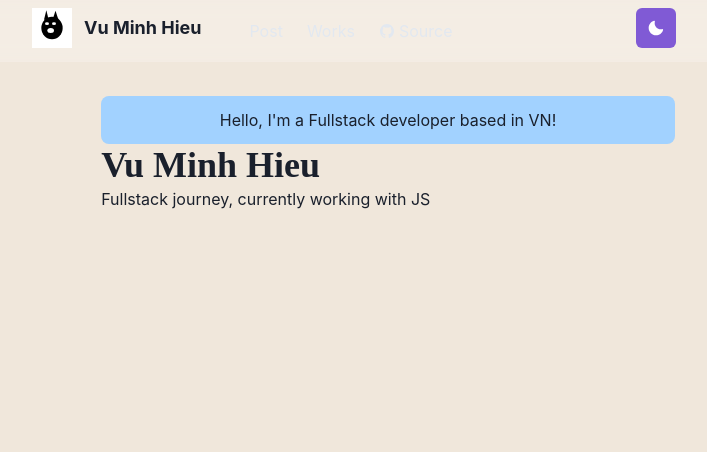
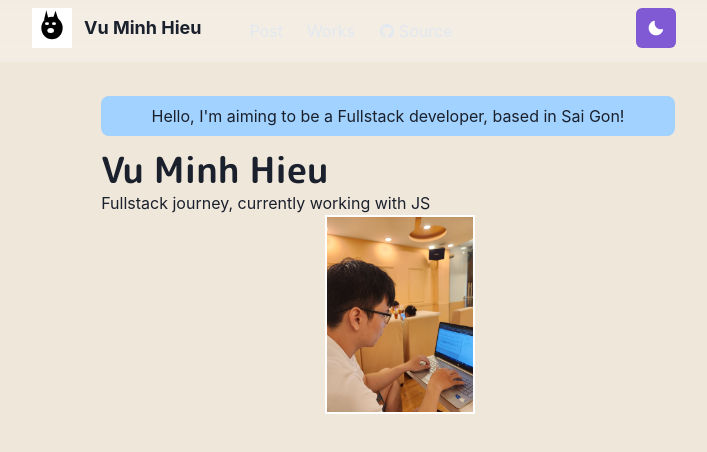
Before and after one commit to miohieu/myhomepage, a Next.js app: page / in a window 1280 px wide. Shown: the top 452 px of the page, without its empty margins (252-959 px from the left). Built offline with nearby package versions, Linux system fonts and the light colour scheme.

Commit message:
add profile pic

```diff
--- /dev/null
+++ b/components/font.js
@@ -0,0 +1,6 @@
+const Fonts = () => (
+  <style jsx global>{`
+    @import url('https://fonts.googleapis.com/css2?family=M+PLUS+Rounded+1c:wght@300;700&display=swap');
+  `}</style>
+)
+export default Fonts
--- /dev/null
+++ b/components/layout/profileImage.js
@@ -0,0 +1,13 @@
+import Image from 'next/image'
+import profile from "../../public/profile.JPG"
+
+const imageStyle = {
+  borderRadius: 'full',
+  border: '2px solid #fff',
+}
+
+export default function ProfileImage() {
+  return (
+    <Image src={profile} width={150} height={150} style={imageStyle} alt="profile" />
+  )
+}
--- a/components/navbar.js
+++ b/components/navbar.js
@@ -93,7 +93,7 @@ const Navbar = props => {
             Source
           </LinkItem>
         </Stack>
-        <ThemeToggleButton />
+      <ThemeToggleButton/>
         <Box flex={1} align="right">
           <Box
             ml={3}
--- a/pages/_app.js
+++ b/pages/_app.js
@@ -1,8 +1,11 @@
 import { ChakraProvider } from '@chakra-ui/react'
 import Layout from '../components/layout/main'
+import Fonts from '../components/font'
 import theme from '../libs/themes.js'
 const Website = ({ Component, pageProps, router }) => (
+
   <ChakraProvider theme={theme}>
+    <Fonts/>
     <Layout router={router}>
       <Component {...pageProps} key={router.route} />
     </Layout>
--- a/pages/index.js
+++ b/pages/index.js
@@ -1,21 +1,24 @@
 import { Container, Box, Heading } from '@chakra-ui/react'
-import { Main } from 'next/document'
+import Image from '../components/layout/profileImage.js'
+import profilePicture from '../public/profile.JPG'
 
 const Page = () => (
   <Container>
-    <Box borderRadius="lg" bg="#a2d2ff" p={3} align="center">
-      Hello, I&apos;m a Fullstack developer based in VN!
+    <Box borderRadius="lg" bg="#a2d2ff" p={2} align="center">
+      Hello, I&apos;m aiming to be a Fullstack developer, based in Sai Gon!
     </Box>
     <Box display={{ md: 'flex' }}>
       <Box flexGrow={1}>
-        <Heading as="h2" variant="page-title">
-            Vu Minh Hieu
+        <Heading as="h2" mt={3} variant="page-title">
+          Vu Minh Hieu
         </Heading>
-        <p> Fullstack journey, currently working with JS  </p>
+        <p> Fullstack journey, currently working with JS </p>
       </Box>
-
     </Box>
 
+    <Box flexShrink={0} mt={{ base: 4, md: 0 }} ml={{ md: 6 }} align="center">
+      <Image/>
+    </Box>
   </Container>
 )
 export default Page
```
Also changed, not shown: public/profile.JPG (added).
